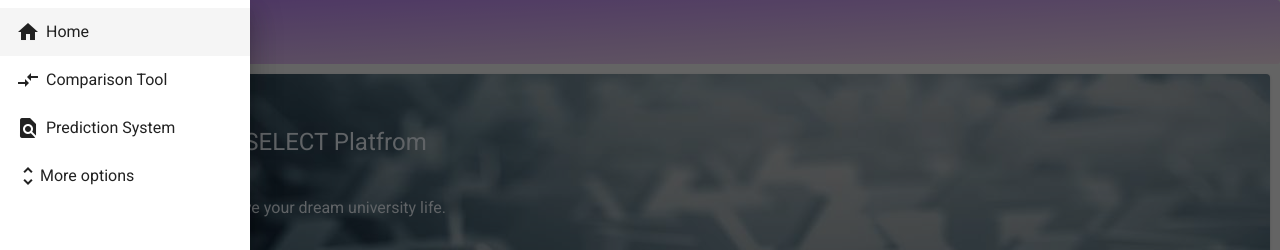
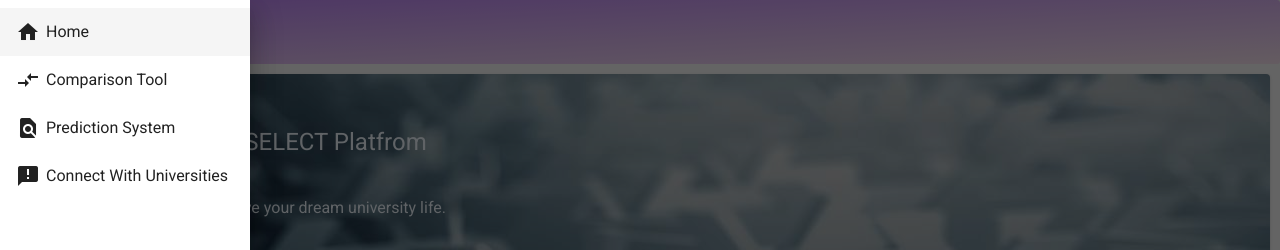
Before and after one commit to devinda98/FinalYear-Project-UI, an Angular app: page /home in a window 1280 px wide. Both pictures are taken after a click on the button "menu". Shown: the top 250 px of the page. Built offline with nearby package versions, Linux system fonts and the light colour scheme; no server answers; what ng-image-slider would draw is missing.

Commit message:
UI Changes

```diff
--- a/src/app/navigation/sidenav-list/sidenav-list.component.html
+++ b/src/app/navigation/sidenav-list/sidenav-list.component.html
@@ -8,12 +8,7 @@
     <a mat-list-item routerLink="/prediction" (click)="onSidenavClose()">
         <mat-icon>find_in_page</mat-icon><span class="nav-caption">Prediction System</span>
     </a>
-    <mat-list-item [matMenuTriggerFor]="menu">
-        <mat-icon>unfold_more</mat-icon>
-        <a matline>More options</a>
-    </mat-list-item>
-    <mat-menu #menu="matMenu">
-     <a href="http://localhost:3000/"> <button mat-menu-item (click)="onSidenavClose()">Connect With Universities</button> </a>
-      <button routerLink="/result" mat-menu-item (click)="onSidenavClose()">Add contact</button>
-    </mat-menu>
+    <a mat-list-item href="http://localhost:3000/" (click)="onSidenavClose()">
+        <mat-icon>announcement</mat-icon><span class="nav-caption"> Connect With Universities</span>
+    </a>
 </mat-nav-list>
```
Also changed, not shown: src/app/university/university.component.ts (+5 -0 lines).
